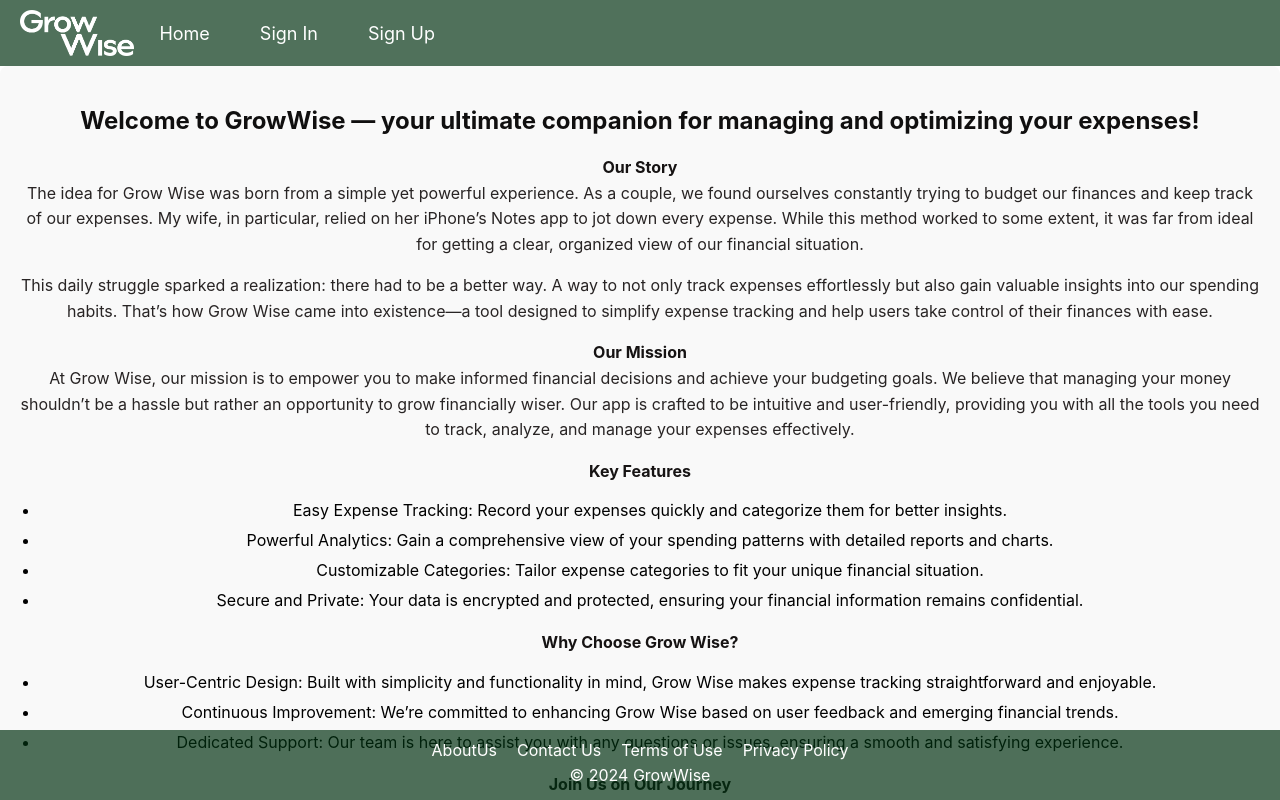
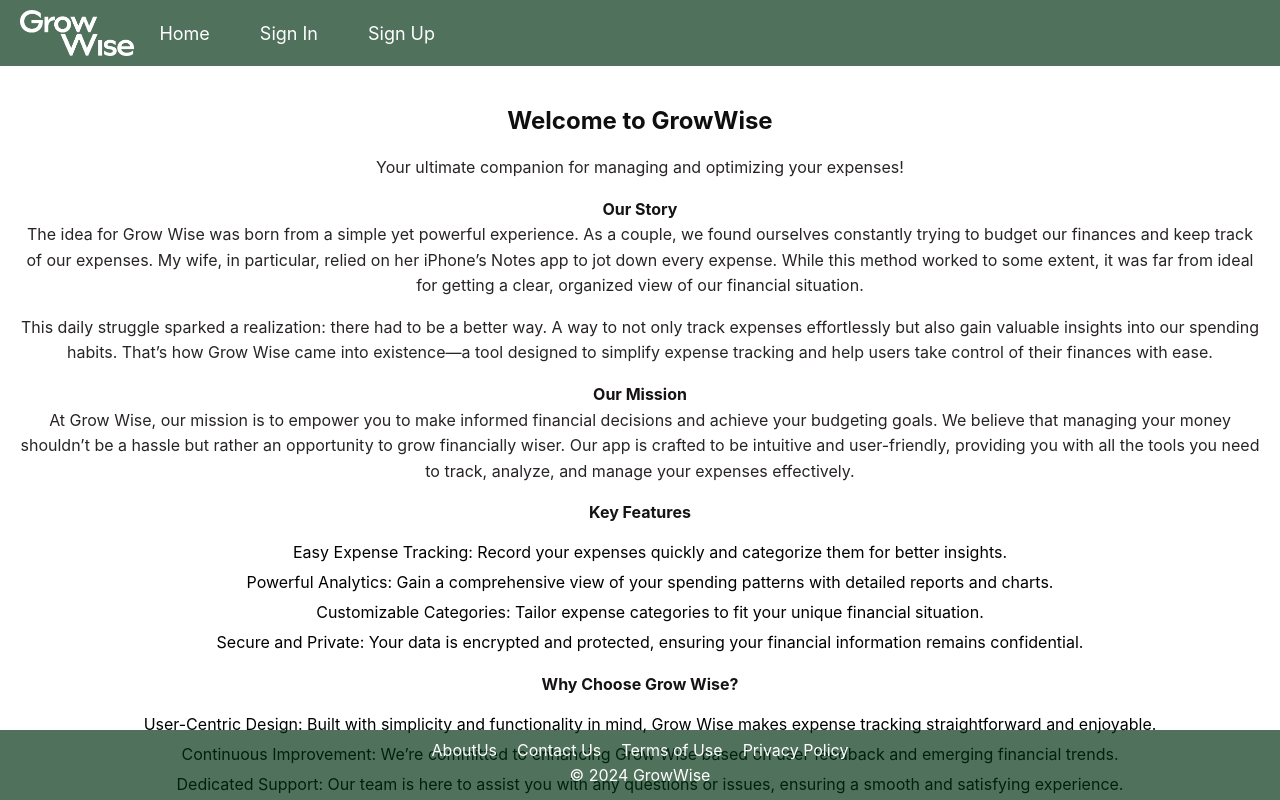
Before and after one commit to sahomelabs/exptest, a React (Create React App) app: page /aboutus in a window 1280 px wide. Shown: the top 800 px of the page. Built offline with nearby package versions, Linux system fonts and the light colour scheme.

Commit message:
remove bullet point from about us page

```diff
--- a/src/Pages/AboutUs/AboutUs.css
+++ b/src/Pages/AboutUs/AboutUs.css
@@ -3,9 +3,7 @@
     max-width: autox;
     margin: 0 auto;
     padding: 20px;
-    background-color: #f9f9f9;
     border-radius: 8px;
-    /* box-shadow: 0 0 10px rgba(0, 0, 0, 0.1); */
   }
 
   .about-us h2 {
@@ -28,13 +26,14 @@
   }
 
   .about-us ul {
-    list-style-type: disc;
+    list-style-type: none;
     padding-left: 20px;
     margin-bottom: 20px;
   }
 
   .about-us li {
     margin-bottom: 10px;
+    text-decoration: none;
   }
 
   .about-us strong {
--- a/src/Pages/AboutUs/AboutUs.jsx
+++ b/src/Pages/AboutUs/AboutUs.jsx
@@ -5,7 +5,8 @@ import './AboutUs.css';
 const AboutUs = () => {
   return (
     <div className="about-us">
-      <h2>Welcome to GrowWise — your ultimate companion for managing and optimizing your expenses!</h2>
+      <h2>Welcome to GrowWise</h2>
+         <p> Your ultimate companion for managing and optimizing your expenses!</p>
       <p>
         <strong>Our Story</strong><br />
         The idea for Grow Wise was born from a simple yet powerful experience. As a couple, we found ourselves constantly trying to budget our finances and keep track of our expenses. My wife, in particular, relied on her iPhone’s Notes app to jot down every expense. While this method worked to some extent, it was far from ideal for getting a clear, organized view of our financial situation.
```
